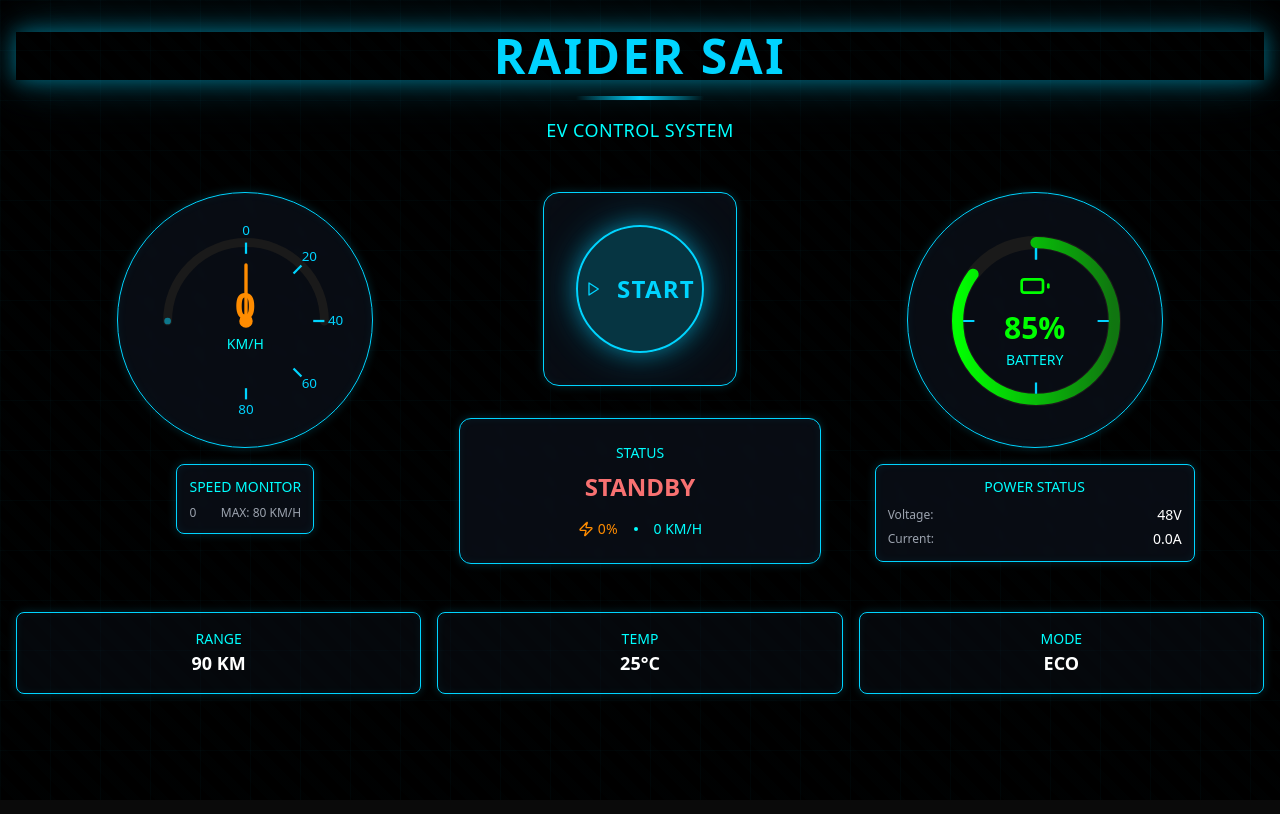
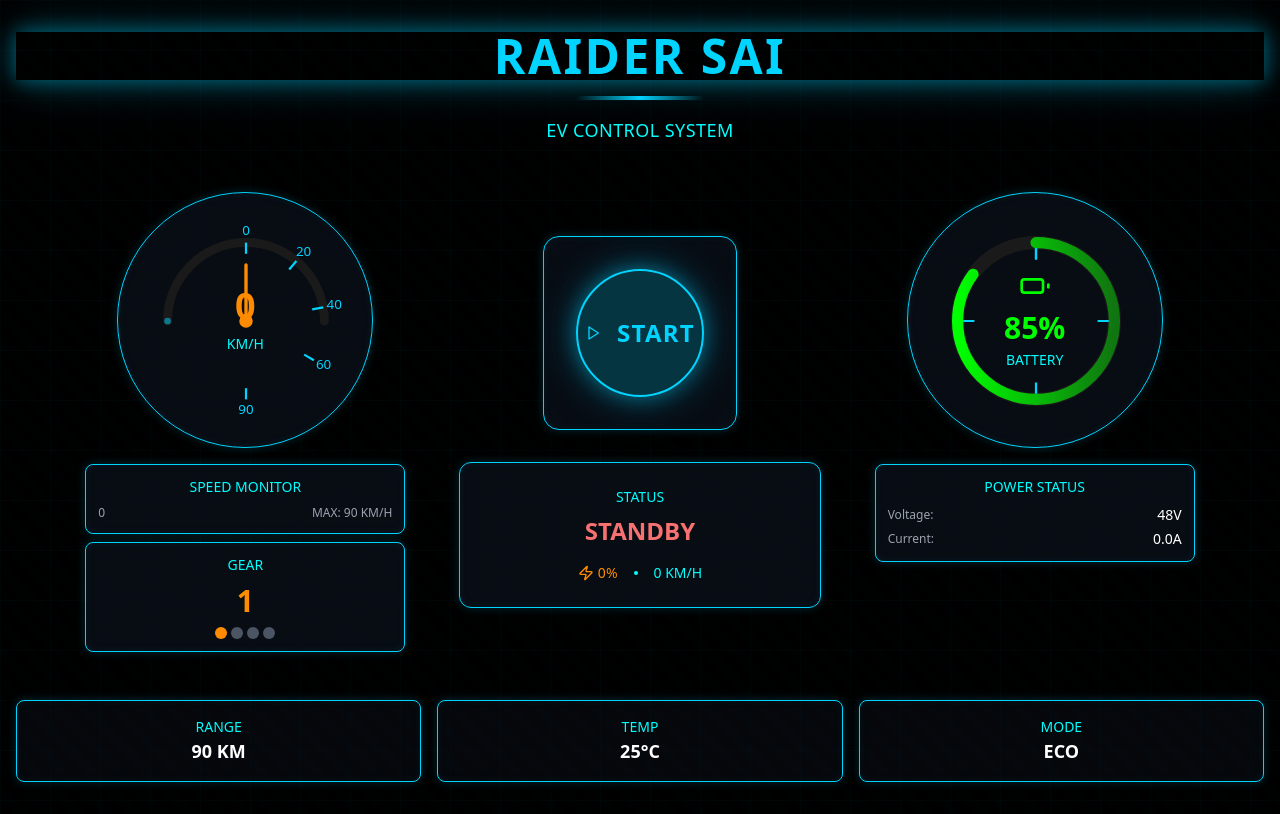
Before and after one commit to Pavankreative/Raider-Sai, a React (Vite) app: page / in a window 1280 px wide. Built offline with nearby package versions, Linux system fonts and the light colour scheme.

Commit message:
feat: Increase speed and add gear indicator
- Increased the maximum speed on the speed monitor to 90 KM/H.
- Added a gear indicator to the UI.

```diff
--- a/src/components/BikeControls.tsx
+++ b/src/components/BikeControls.tsx
@@ -10,6 +10,7 @@ const BikeControls = () => {
   const [speed, setSpeed] = useState(0);
   const [batteryLevel, setBatteryLevel] = useState(85);
   const [power, setPower] = useState(0);
+  const [gear, setGear] = useState(1);
 
   // Simulate speed changes when bike is running
   useEffect(() => {
@@ -18,7 +19,7 @@ const BikeControls = () => {
       interval = setInterval(() => {
         setSpeed(prev => {
           const newSpeed = Math.max(0, prev + (Math.random() - 0.5) * 10);
-          return Math.min(80, newSpeed);
+          return Math.min(90, newSpeed);
         });
 
         setPower(prev => {
@@ -36,6 +37,18 @@ const BikeControls = () => {
 
     return () => clearInterval(interval);
   }, [isRunning]);
+
+  // Auto gear shifting based on speed
+  useEffect(() => {
+    if (isRunning) {
+      if (speed < 15) setGear(1);
+      else if (speed < 35) setGear(2);
+      else if (speed < 60) setGear(3);
+      else setGear(4);
+    } else {
+      setGear(1);
+    }
+  }, [speed, isRunning]);
 
   const toggleBike = () => {
     setIsRunning(!isRunning);
@@ -68,7 +81,7 @@ const BikeControls = () => {
 
           {/* Speed Gauge */}
           <div className="lg:col-span-1 order-2 lg:order-1">
-            <SpeedGauge speed={speed} isRunning={isRunning} />
+            <SpeedGauge speed={speed} isRunning={isRunning} gear={gear} />
           </div>
 
           {/* Central Control */}
--- a/src/components/SpeedGauge.tsx
+++ b/src/components/SpeedGauge.tsx
@@ -4,10 +4,11 @@ import React from 'react';
 interface SpeedGaugeProps {
   speed: number;
   isRunning: boolean;
+  gear: number;
 }
 
-const SpeedGauge = ({ speed, isRunning }: SpeedGaugeProps) => {
-  const maxSpeed = 80;
+const SpeedGauge = ({ speed, isRunning, gear }: SpeedGaugeProps) => {
+  const maxSpeed = 90;
   const angle = (speed / maxSpeed) * 180 - 90;
 
   return (
@@ -46,7 +47,7 @@ const SpeedGauge = ({ speed, isRunning }: SpeedGaugeProps) => {
             />
 
             {/* Speed markings */}
-            {[0, 20, 40, 60, 80].map((mark, index) => {
+            {[0, 20, 40, 60, 90].map((mark, index) => {
               const markAngle = (mark / maxSpeed) * 180 - 90;
               const x1 = 100 + 60 * Math.cos((markAngle * Math.PI) / 180);
               const y1 = 100 + 60 * Math.sin((markAngle * Math.PI) / 180);
@@ -109,11 +110,33 @@ const SpeedGauge = ({ speed, isRunning }: SpeedGaugeProps) => {
         </div>
       </div>
 
-      <div className="mt-4 tron-border rounded-lg p-3 bg-gray-900/50 backdrop-blur-sm">
-        <div className="text-neon-cyan text-sm text-center">SPEED MONITOR</div>
-        <div className="flex justify-between mt-2 text-xs text-gray-400">
-          <span>0</span>
-          <span>MAX: 80 KM/H</span>
+      <div className="mt-4 space-y-2 w-full max-w-xs">
+        <div className="tron-border rounded-lg p-3 bg-gray-900/50 backdrop-blur-sm">
+          <div className="text-neon-cyan text-sm text-center">SPEED MONITOR</div>
+          <div className="flex justify-between mt-2 text-xs text-gray-400">
+            <span>0</span>
+            <span>MAX: 90 KM/H</span>
+          </div>
+        </div>
+
+        {/* Gear Indicator */}
+        <div className="tron-border rounded-lg p-3 bg-gray-900/50 backdrop-blur-sm">
+          <div className="text-neon-cyan text-sm text-center mb-2">GEAR</div>
+          <div className="flex justify-center items-center">
+            <div className="text-3xl font-bold text-neon-orange">
+              {gear}
+            </div>
+          </div>
+          <div className="flex justify-center mt-2 space-x-1">
+            {[1, 2, 3, 4].map((g) => (
+              <div
+                key={g}
+                className={`w-3 h-3 rounded-full ${
+                  g <= gear ? 'bg-neon-orange' : 'bg-gray-600'
+                }`}
+              />
+            ))}
+          </div>
         </div>
       </div>
     </div>
```
